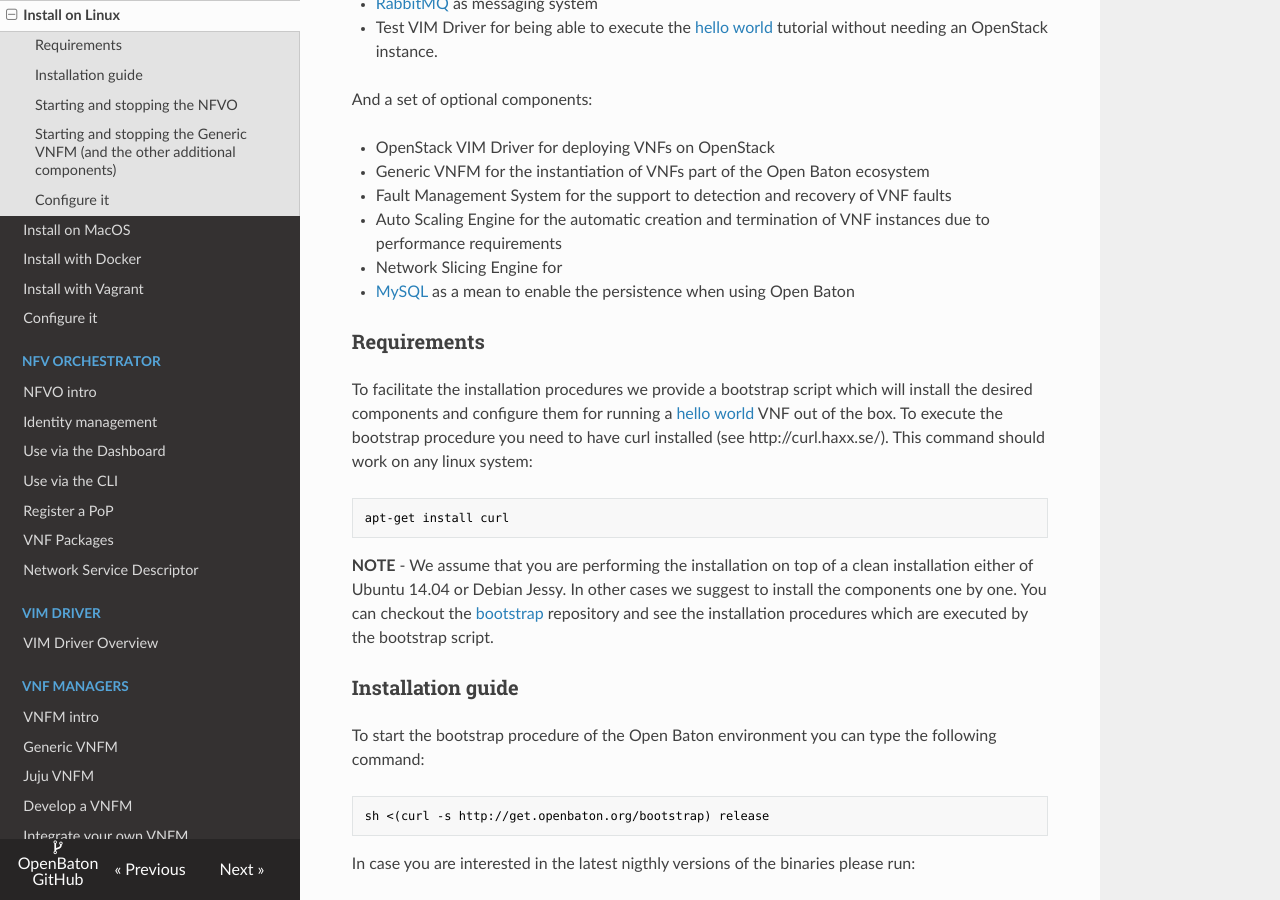
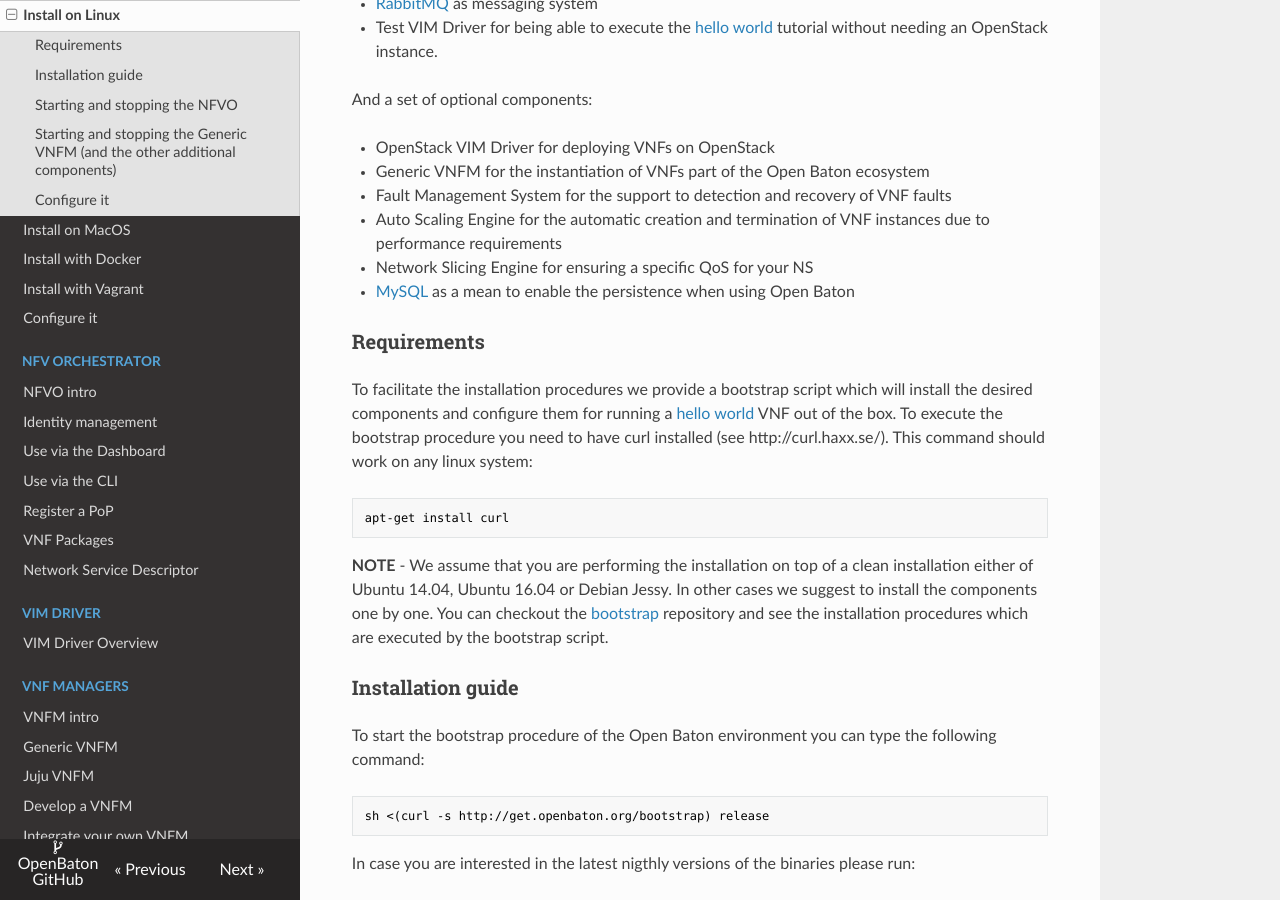
Before and after one commit to openbaton/docs, an MkDocs documentation site: the page built from docs/nfvo-installation-deb.md, in a window 1280 px wide and 900 px high, scrolled down 491 px. Built offline with MkDocs 1.6.1, drawn with Linux system fonts in a browser that asks for light colours; nearby versions of some CDN libraries; old or Windows-style settings are respelled for this version of MkDocs.

Commit message:
Fix: add nse short description

````diff
--- a/docs/nfvo-installation-deb.md
+++ b/docs/nfvo-installation-deb.md
@@ -19,7 +19,7 @@
 * Generic VNFM for the instantiation of VNFs part of the Open Baton ecosystem
 * Fault Management System for the support to detection and recovery of VNF faults
 * Auto Scaling Engine for the automatic creation and termination of VNF instances due to performance requirements
-* Network Slicing Engine for
+* Network Slicing Engine for ensuring a specific QoS for your NS
 * [MySQL][reference-to-mysql] as a mean to enable the persistence when using Open Baton
 
 
@@ -31,7 +31,7 @@
 apt-get install curl
 ```
 
-**NOTE** - We assume that you are performing the installation on top of a clean installation either of Ubuntu 14.04 or Debian Jessy. In other cases we suggest to install the components one by one. You can checkout the [bootstrap][bootstrap] repository and see the installation procedures which are executed by the bootstrap script.
+**NOTE** - We assume that you are performing the installation on top of a clean installation either of Ubuntu 14.04, Ubuntu 16.04 or Debian Jessy. In other cases we suggest to install the components one by one. You can checkout the [bootstrap][bootstrap] repository and see the installation procedures which are executed by the bootstrap script.
 
 
 ### Installation guide
````
